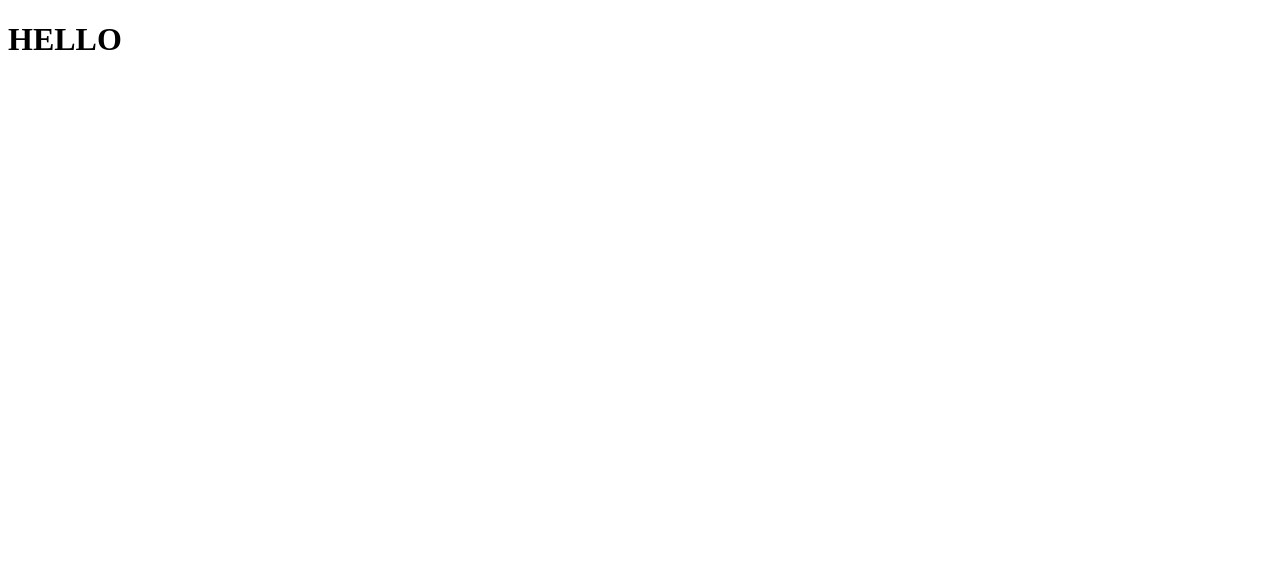
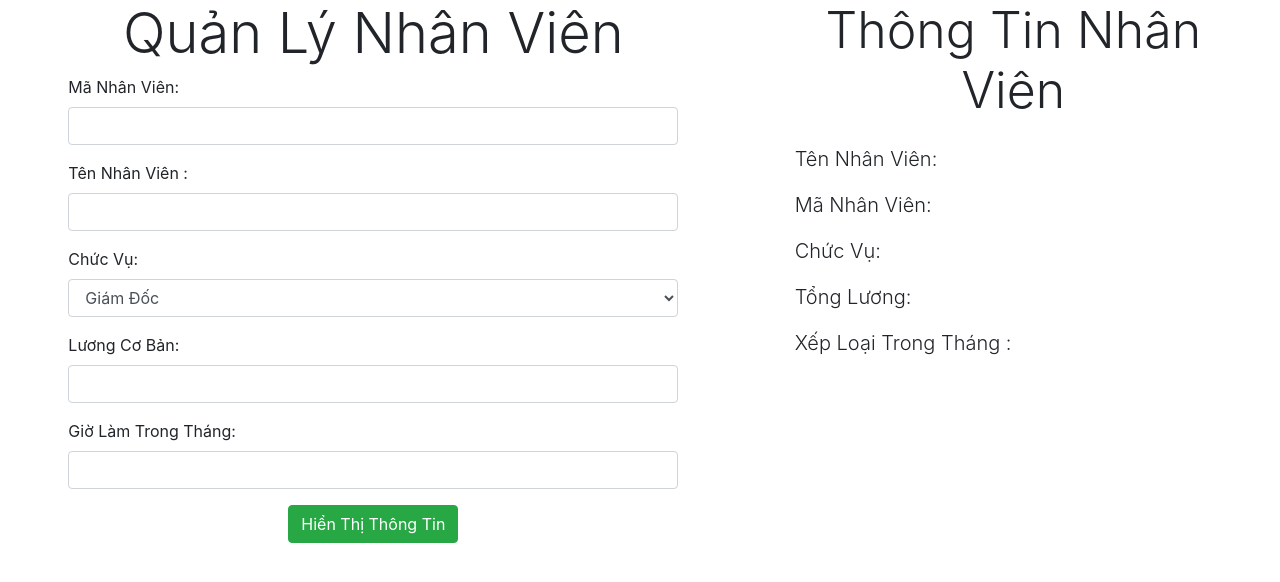
Before and after one commit to iquanghung/baiTapJS, a plain HTML site: page index.html in a window 1280 px wide. Drawn offline with nearby package versions, Linux system fonts and the light colour scheme.

Commit message:
Update html cua anh Nhan

```diff
--- a/index.html
+++ b/index.html
@@ -1,11 +1,96 @@
 <!DOCTYPE html>
 <html lang="en">
-<head>
-    <meta charset="UTF-8">
-    <meta name="viewport" content="width=device-width, initial-scale=1.0">
-    <title>Document</title>
-</head>
-<body>
-    <h1>HELLO</h1>
-</body>
+  <head>
+    <meta charset="UTF-8" />
+    <meta name="viewport" content="width=device-width, initial-scale=1.0" />
+    <meta http-equiv="X-UA-Compatible" content="ie=edge" />
+    <title>Quản Lý Nhân Viên</title>
+    <link
+      rel="stylesheet"
+      href="https://stackpath.bootstrapcdn.com/bootstrap/4.3.1/css/bootstrap.min.css"
+      integrity="sha384-ggOyR0iXCbMQv3Xipma34MD+dH/1fQ784/j6cY/iJTQUOhcWr7x9JvoRxT2MZw1T"
+      crossorigin="anonymous"
+    />
+  </head>
+
+  <body>
+    <div class="container-fluid">
+      <div class="row">
+        <div class="col-6 mx-auto">
+          <h3 class="display-4 text-center">Quản Lý Nhân Viên</h3>
+          <div class="form-group">
+            <label for="">Mã Nhân Viên: </label>
+            <input type="text" class="form-control" id="txtMaNV" />
+          </div>
+          <div class="form-group">
+            <label for="">Tên Nhân Viên : </label>
+            <input type="text" class="form-control" id="txtTenNV" />
+          </div>
+          <div class="form-group">
+            <label for="">Chức Vụ:</label>
+            <select name="" id="chucVu" class="form-control">
+              <option>Giám Đốc</option>
+              <option>Trưởng Phòng</option>
+              <option>Nhân Viên</option>
+            </select>
+          </div>
+          <div class="form-group">
+            <label for="">Lương Cơ Bản: </label>
+            <input type="text" class="form-control" id="txtLuongCB" />
+          </div>
+          <div class="form-group">
+            <label for="">Giờ Làm Trong Tháng: </label>
+            <input type="text" class="form-control" id="txtGioLamTrongThang" />
+          </div>
+          <div class="form-group text-center">
+            <button class="btn btn-success" id="btnClick">
+              Hiển Thị Thông Tin
+            </button>
+          </div>
+        </div>
+        <div class="col-5 px-5">
+          <h3 class="display-4 text-center mb-4" style="font-size: 50px;">
+            Thông Tin Nhân Viên
+          </h3>
+          <p class="lead">
+            Tên Nhân Viên:
+            <span class="text-success font-weight-bold" id="spanTenNV"> </span>
+          </p>
+          <p class="lead">
+            Mã Nhân Viên:
+            <span class="text-success font-weight-bold" id="spanMaNV"></span>
+          </p>
+          <p class="lead">
+            Chức Vụ:
+            <span class="text-success font-weight-bold" id="spanChucVu"></span>
+          </p>
+          <p class="lead">
+            Tổng Lương:
+            <span class="text-success font-weight-bold" id="spanTongLuong"></span>
+          </p>
+          <p class="lead">
+            Xếp Loại Trong Tháng :
+            <span class="text-success font-weight-bold" id="spanXepLoai"></span>
+          </p>
+        </div>
+      </div>
+    </div>
+    <script
+      src="https://code.jquery.com/jquery-3.3.1.slim.min.js"
+      integrity="sha384-q8i/X+965DzO0rT7abK41JStQIAqVgRVzpbzo5smXKp4YfRvH+8abtTE1Pi6jizo"
+      crossorigin="anonymous"
+    ></script>
+    <script
+      src="https://cdnjs.cloudflare.com/ajax/libs/popper.js/1.14.3/umd/popper.min.js"
+      integrity="sha384-ZMP7rVo3mIykV+2+9J3UJ46jBk0WLaUAdn689aCwoqbBJiSnjAK/l8WvCWPIPm49"
+      crossorigin="anonymous"
+    ></script>
+    <script
+      src="https://stackpath.bootstrapcdn.com/bootstrap/4.1.3/js/bootstrap.min.js"
+      integrity="sha384-ChfqqxuZUCnJSK3+MXmPNIyE6ZbWh2IMqE241rYiqJxyMiZ6OW/JmZQ5stwEULTy"
+      crossorigin="anonymous"
+    ></script>
+
+    <!-- MAIN JS -->
+  </body>
 </html>
```
